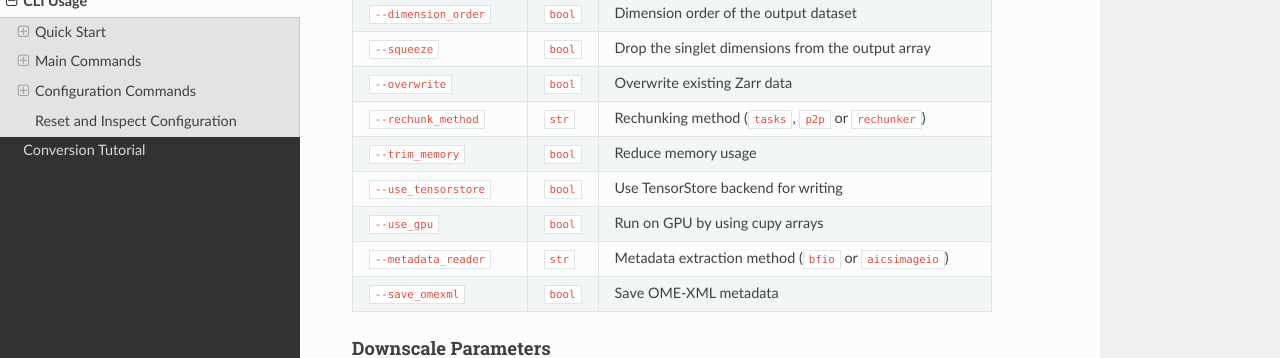
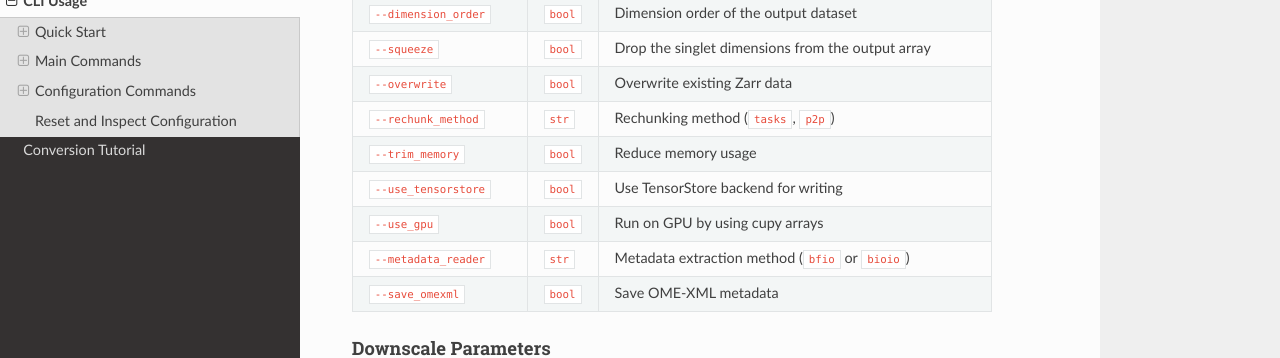
Before and after one commit to nishantshakya/EuBI-Bridge, an MkDocs documentation site: the page built from docs/cli.md, in a window 1280 px wide and 900 px high, scrolled down 4424 px. Shown: the part 149-507 px from the top of the window. Built offline with MkDocs 1.6.1, drawn with Linux system fonts in a browser that asks for light colours; nearby versions of some CDN libraries.

Commit message:
corrections in docs

```diff
--- a/docs/cli.md
+++ b/docs/cli.md
@@ -175,11 +175,11 @@ These are stored in the configuration file but can also be supplied directly to
 | `--dimension_order`    | `bool` | Dimension order of the output dataset                    |
 | `--squeeze`            | `bool` | Drop the singlet dimensions from the output array        |
 | `--overwrite`          | `bool` | Overwrite existing Zarr data                             |
-| `--rechunk_method`     | `str`  | Rechunking method (`tasks`, `p2p` or `rechunker`)        |
+| `--rechunk_method`     | `str`  | Rechunking method (`tasks`, `p2p`)                       |
 | `--trim_memory`        | `bool` | Reduce memory usage                                      |
 | `--use_tensorstore`    | `bool` | Use TensorStore backend for writing                      |
 | `--use_gpu`            | `bool` | Run on GPU by using cupy arrays                          |
-| `--metadata_reader`    | `str`  | Metadata extraction method (`bfio` or `aicsimageio`)     |
+| `--metadata_reader`    | `str`  | Metadata extraction method (`bfio` or `bioio`)           |
 | `--save_omexml`        | `bool` | Save OME-XML metadata                                    |
 
 #### Downscale Parameters
```
Also changed, not shown: site/index.html, 1 other file.
